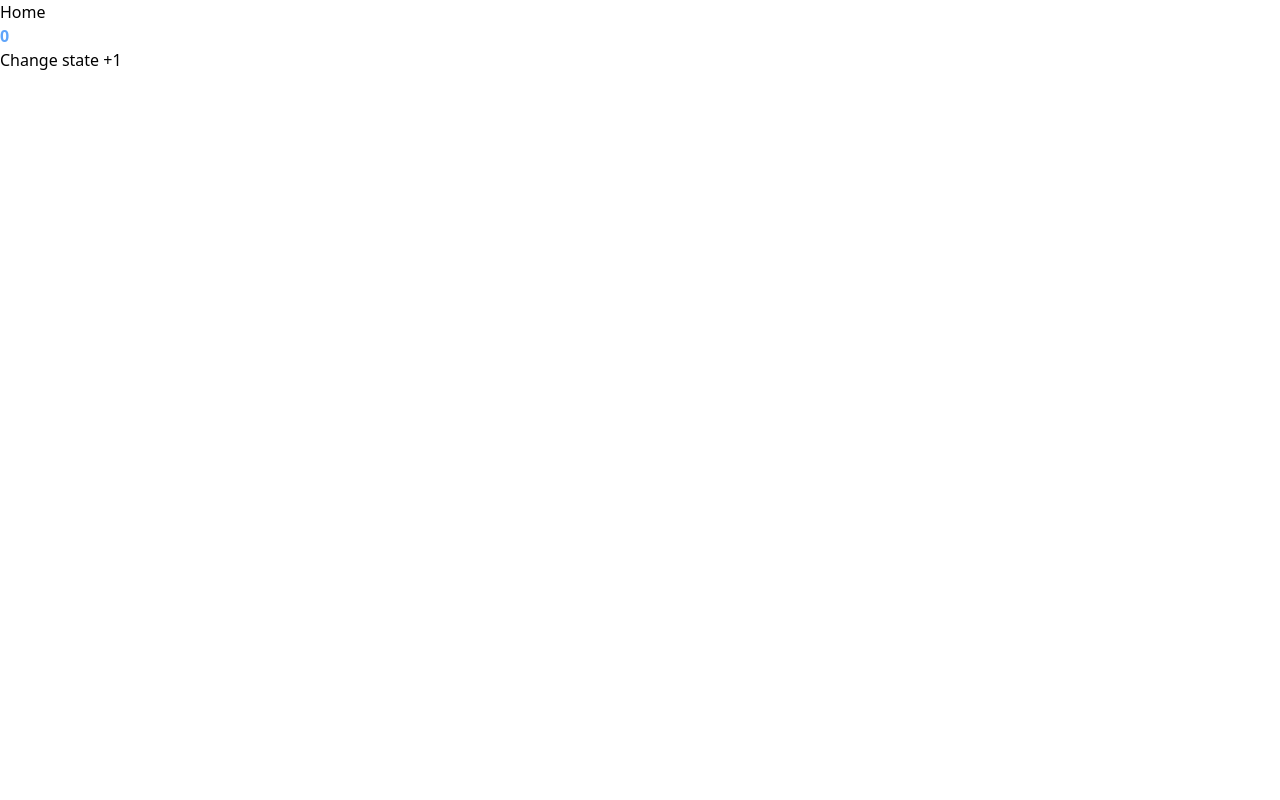
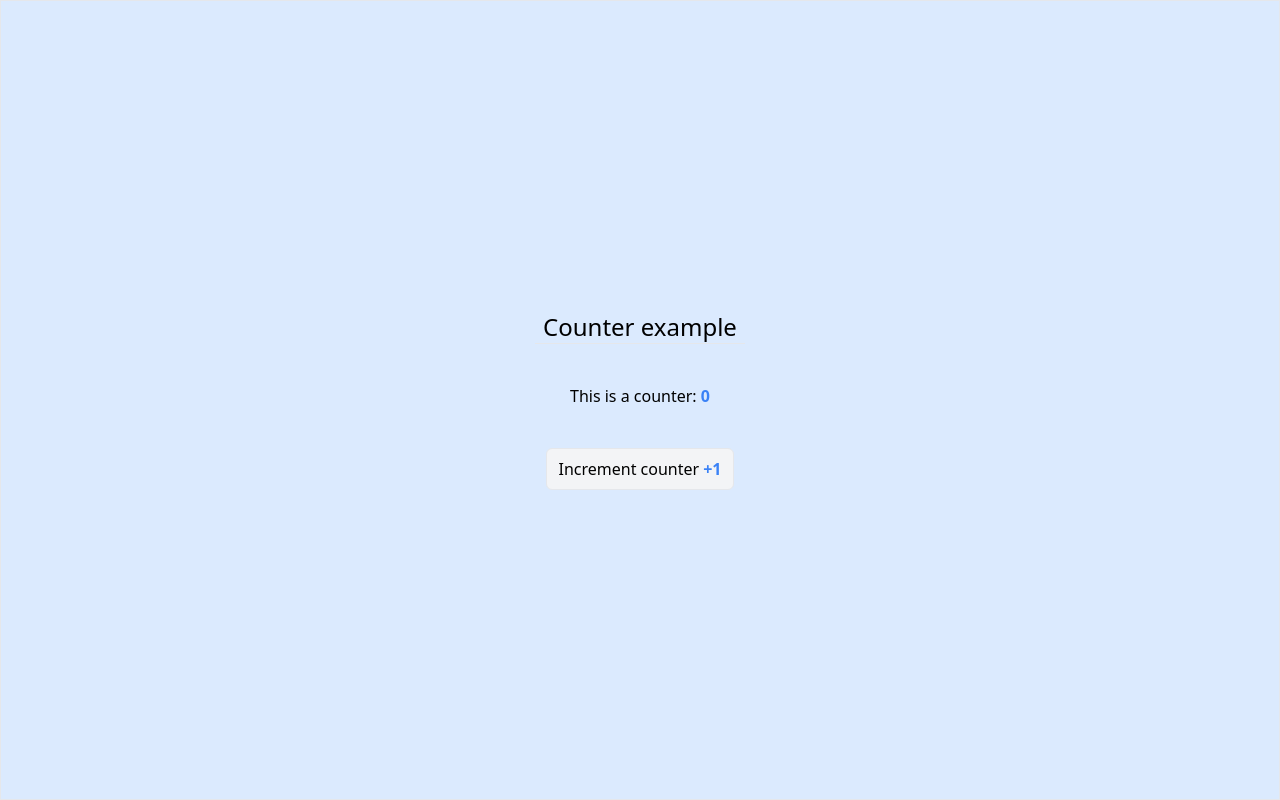
Before and after one commit to Erickgiber/waos-js, a website with bundled scripts: page index.html in a window 1280 px wide. Built offline with nearby package versions, Linux system fonts and the light colour scheme.

Commit message:
New improvements

```diff
--- a/app.js
+++ b/app.js
@@ -1,7 +1,7 @@
 import { PointState, clickEvent } from './waos.js';
 
-const counter = new PointState("counter", 0);
+// Create a new point state "counter" with value 0
+const counter = new PointState('counter', 0);
 
-const handleCounter = () => counter.set(prev => prev + 1);
-
-clickEvent('change-counter', handleCounter)
+// This is a Event Listener "click"
+clickEvent('change-counter', () => counter.set((prev) => prev + 1));
--- a/index.html
+++ b/index.html
@@ -5,22 +5,24 @@
     <meta charset="UTF-8">
     <meta http-equiv="X-UA-Compatible" content="IE=edge">
     <meta name="viewport" content="width=device-width, initial-scale=1.0">
-    <title> Testing </title>
+    <title> State with Waos Js </title>
     <script src="https://cdn.tailwindcss.com"></script>
 </head>
 
-<body id="waos">
-    <header>
-        <h1 class="flex flex-row items-center">
-            <iconify-icon icon="ion:home"></iconify-icon>
-            <p> Home </p>
-        </h1>
-    </header>
-    <strong state="counter" class="text-blue-400"> </strong>
-    <br>
-    <button on-click="change-counter"> Change state +1 </button>
+<body id="waos" class="bg-gray-900 w-full min-h-screen flex flex-col items-center">
+    <div class="container bg-blue-100 h-screen border flex flex-col items-center justify-center gap-10">
+        <h1 class="text-2xl border-b px-2"> Counter example </h1>
+        <p>
+            <span> This is a counter: </span>
+            <strong state="counter" class="text-blue-500"> </strong>
+        </p>
+        <button on-click="change-counter"
+            class="flex flex-row items-center gap-1 bg-gray-100 border py-2 px-3 rounded-md active:scale-95 duration-100">
+            Increment
+            counter <strong class="text-blue-500">+1</strong>
+        </button>
+    </div>
 
-    <script src="https://code.iconify.design/iconify-icon/1.0.7/iconify-icon.min.js"></script>
     <script type="module" src="./app.js"></script>
 </body>
 
```
Also changed, not shown: package.json (added, +16 -0 lines), .eslintrc.json (added), README.md (added), pnpm-lock.yaml (added), 1 other file.
